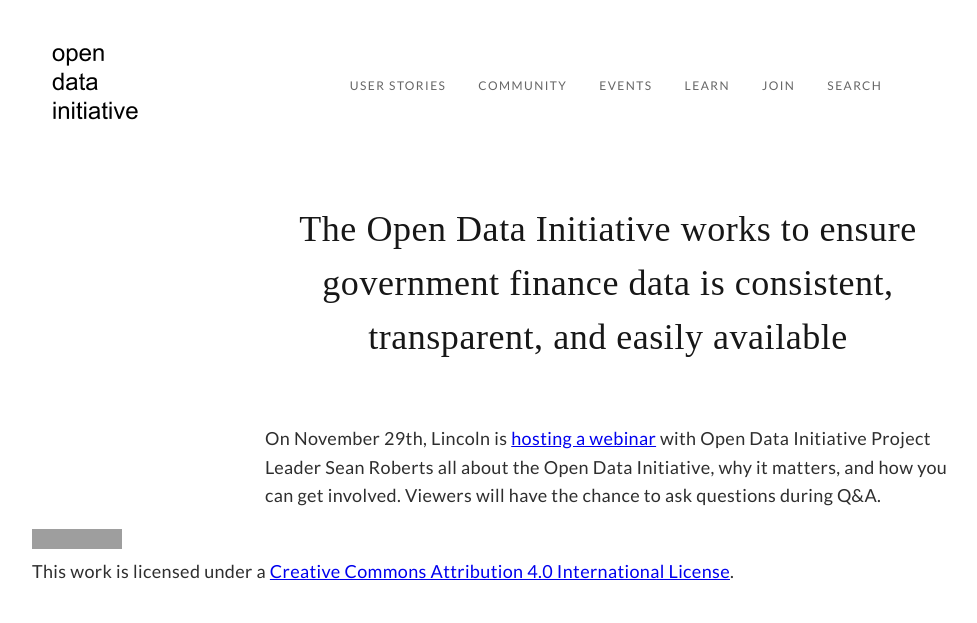
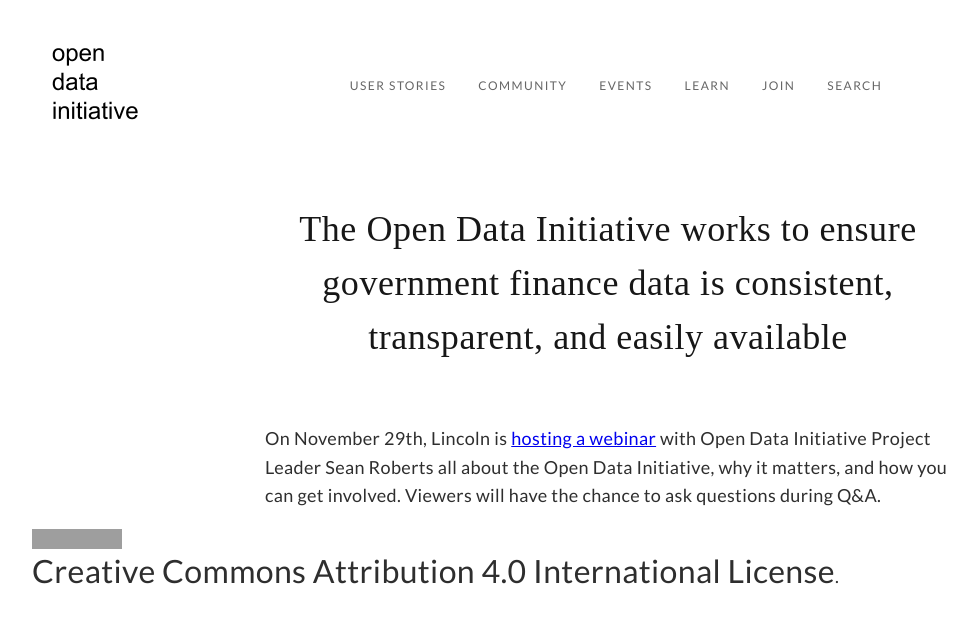
Before and after one commit to opendatainitiative/opendatainitiative.github.io, a Jekyll site: the page built from index.md, in a window 1280 px wide. Shown: the top 623 px of the page, without its empty margins (32-1009 px from the left). Built offline with Jekyll 4.4.1, drawn with Linux system fonts in a browser that asks for light colours; grey boxes are pictures that could not be loaded.

```diff
--- a/_includes/footer.html
+++ b/_includes/footer.html
@@ -4,7 +4,7 @@
                     <a rel="license" href="http://creativecommons.org/licenses/by/4.0/">
                     <img alt="Creative Commons License" style="border-width:0" src="https://i.creativecommons.org/l/by/4.0/80x15.png" /></a>
                     <br />
-                    This work is licensed under a
-                    <a rel="license" href="http://creativecommons.org/licenses/by/4.0/">Creative Commons Attribution 4.0 International License</a>.
+                    <font size="6"This work is licensed under a
+                    <a rel="license" href="http://creativecommons.org/licenses/by/4.0/">Creative Commons Attribution 4.0 International License</a></font>.
         </div>
 </footer>
```
